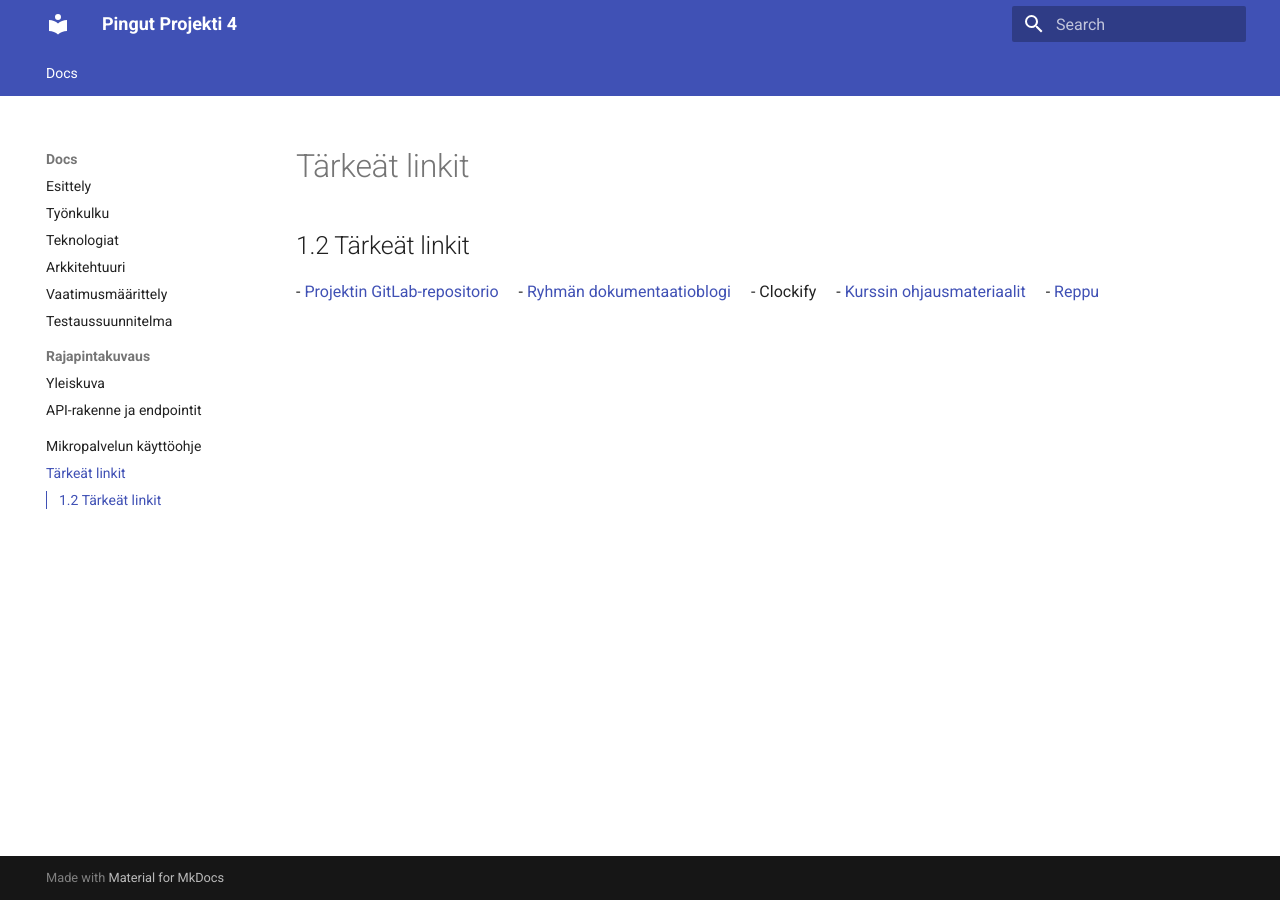
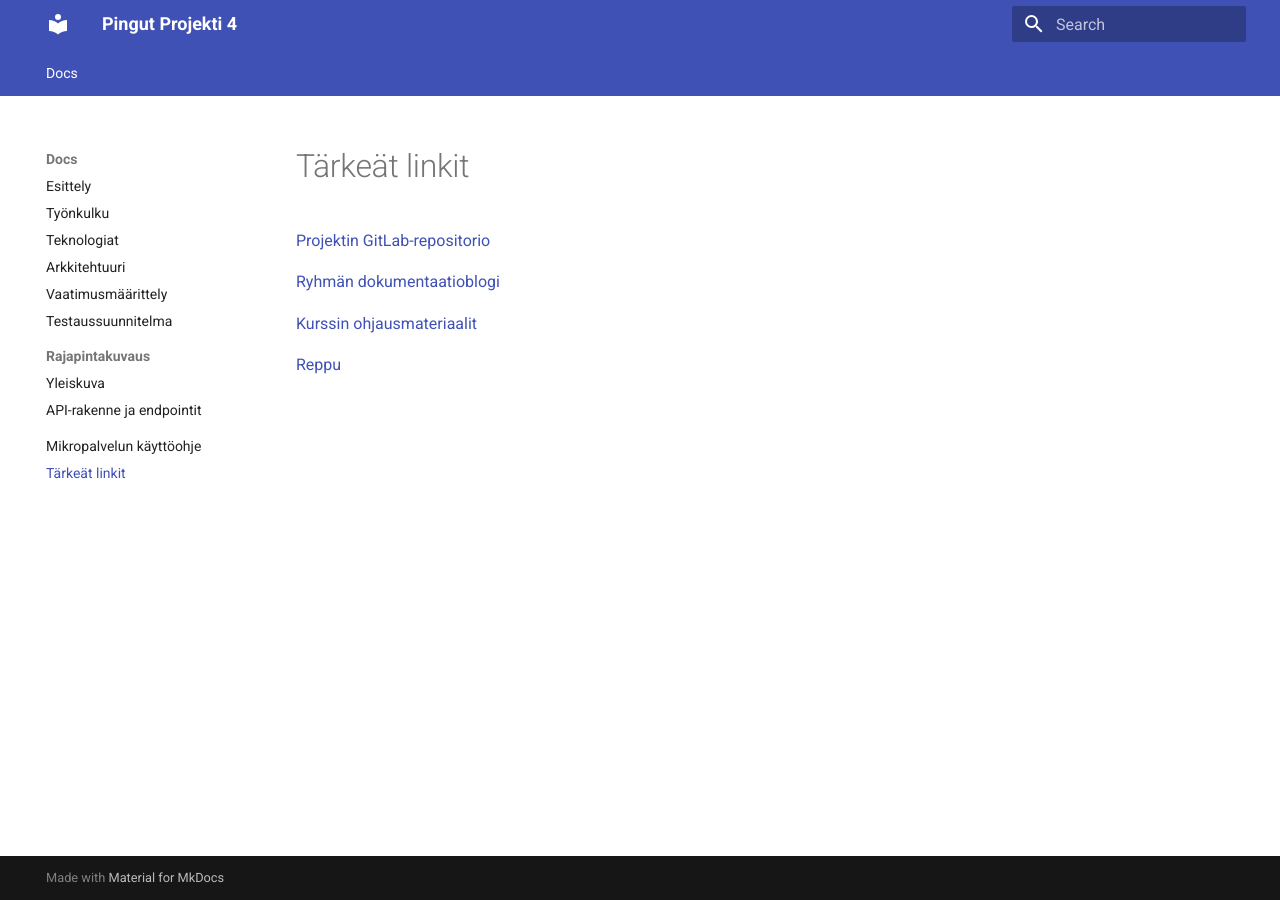
Before and after one commit to Sami-Python/Route_Pingut_Pro, an MkDocs documentation site: the page built from docs/docs/tarkeat-linkit.md, in a window 1280 px wide. Built offline with MkDocs 1.6.1 and Material for MkDocs 9.7.7, drawn with Linux system fonts in a browser that asks for light colours.

Commit message:
link fixes

```diff
--- a/docs/docs/tarkeat-linkit.md
+++ b/docs/docs/tarkeat-linkit.md
@@ -1,8 +1,9 @@
 # Tärkeät linkit
 
-## 1.2 Tärkeät linkit
- - [Projektin GitLab-repositorio](https://gitlab.dclabra.fi/genai-ttm23sai/pingut#)
- - [Ryhmän dokumentaatioblogi ](https://gitlab.dclabra.fi/wiki/gVgp2Z4WSLugvnE6BPzltw)
- - Clockify
- - [Kurssin ohjausmateriaalit ](https://gitlab.dclabra.fi/wiki/b-u1g4tBSASlt1uuomZVUg)
- -[ Reppu](https://reppu.kamk.fi/course/view.php?id=1451)
+[Projektin GitLab-repositorio](https://gitlab.dclabra.fi/genai-ttm23sai/pingut-projekti-4)
+
+[Ryhmän dokumentaatioblogi ](https://gitlab.dclabra.fi/wiki/gVgp2Z4WSLugvnE6BPzltw)
+
+[Kurssin ohjausmateriaalit ](https://gitlab.dclabra.fi/wiki/b-u1g4tBSASlt1uuomZVUg)
+
+[ Reppu](https://reppu.kamk.fi/course/view.php?id=1451)
```
